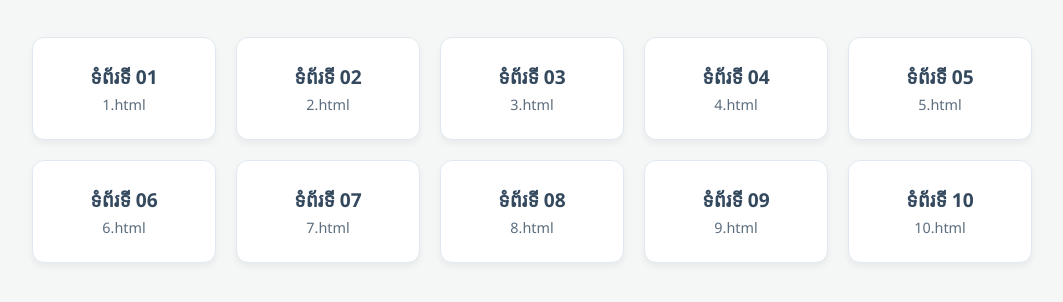
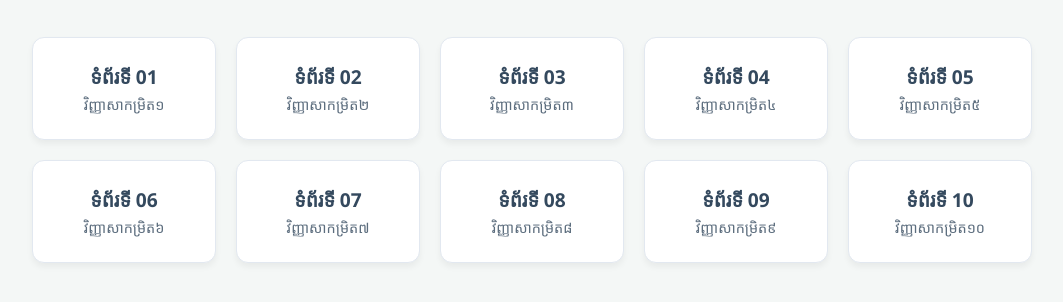
Before and after one commit to rosmakara71-hub/math11-value-trigonometric, a plain HTML site: page index.html in a window 1280 px wide. Shown: the part 132-434 px from the top of the page, without its empty margins (108-1171 px from the left). Drawn offline with Linux system fonts and the light colour scheme.

Commit message:
Update index.html

```diff
--- a/index.html
+++ b/index.html
@@ -88,16 +88,16 @@
         </header>
 
         <main class="links-grid">
-            <a href="1.html" class="card-link">ទំព័រទី 01 <span>1.html</span></a>
-            <a href="2.html" class="card-link">ទំព័រទី 02 <span>2.html</span></a>
-            <a href="3.html" class="card-link">ទំព័រទី 03 <span>3.html</span></a>
-            <a href="4.html" class="card-link">ទំព័រទី 04 <span>4.html</span></a>
-            <a href="5.html" class="card-link">ទំព័រទី 05 <span>5.html</span></a>
-            <a href="6.html" class="card-link">ទំព័រទី 06 <span>6.html</span></a>
-            <a href="7.html" class="card-link">ទំព័រទី 07 <span>7.html</span></a>
-            <a href="8.html" class="card-link">ទំព័រទី 08 <span>8.html</span></a>
-            <a href="9.html" class="card-link">ទំព័រទី 09 <span>9.html</span></a>
-            <a href="10.html" class="card-link">ទំព័រទី 10 <span>10.html</span></a>
+            <a href="1.html" class="card-link">ទំព័រទី 01 <span>វិញ្ញាសាកម្រិត១</span></a>
+            <a href="2.html" class="card-link">ទំព័រទី 02 <span>វិញ្ញាសាកម្រិត២</span></a>
+            <a href="3.html" class="card-link">ទំព័រទី 03 <span>វិញ្ញាសាកម្រិត៣</span></a>
+            <a href="4.html" class="card-link">ទំព័រទី 04 <span>វិញ្ញាសាកម្រិត៤</span></a>
+            <a href="5.html" class="card-link">ទំព័រទី 05 <span>វិញ្ញាសាកម្រិត៥</span></a>
+            <a href="6.html" class="card-link">ទំព័រទី 06 <span>វិញ្ញាសាកម្រិត៦</span></a>
+            <a href="7.html" class="card-link">ទំព័រទី 07 <span>វិញ្ញាសាកម្រិត៧</span></a>
+            <a href="8.html" class="card-link">ទំព័រទី 08 <span>វិញ្ញាសាកម្រិត៨</span></a>
+            <a href="9.html" class="card-link">ទំព័រទី 09 <span>វិញ្ញាសាកម្រិត៩</span></a>
+            <a href="10.html" class="card-link">ទំព័រទី 10 <span>វិញ្ញាសាកម្រិត១០</span></a>
 
         </main>
     </div>
```
